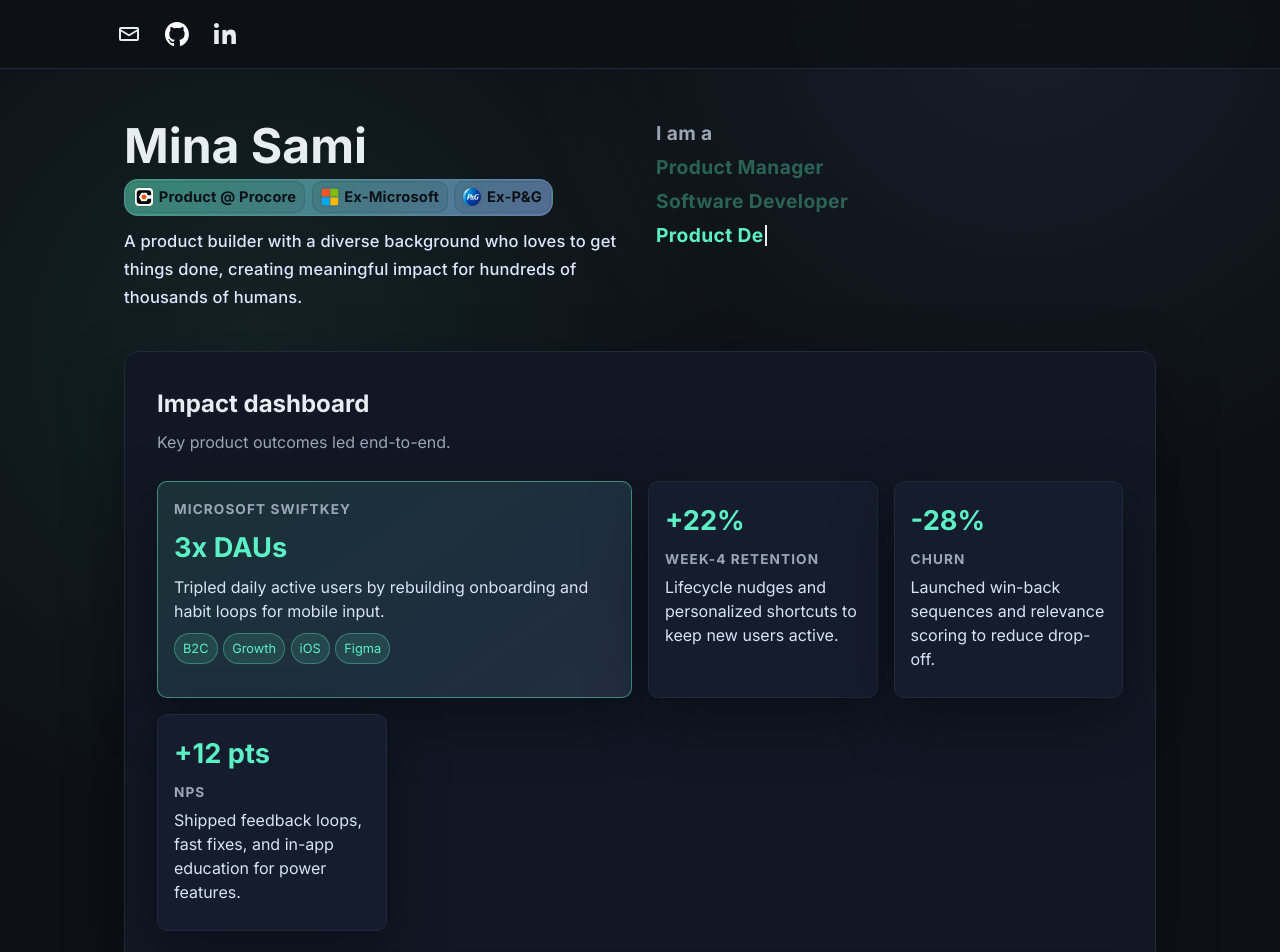
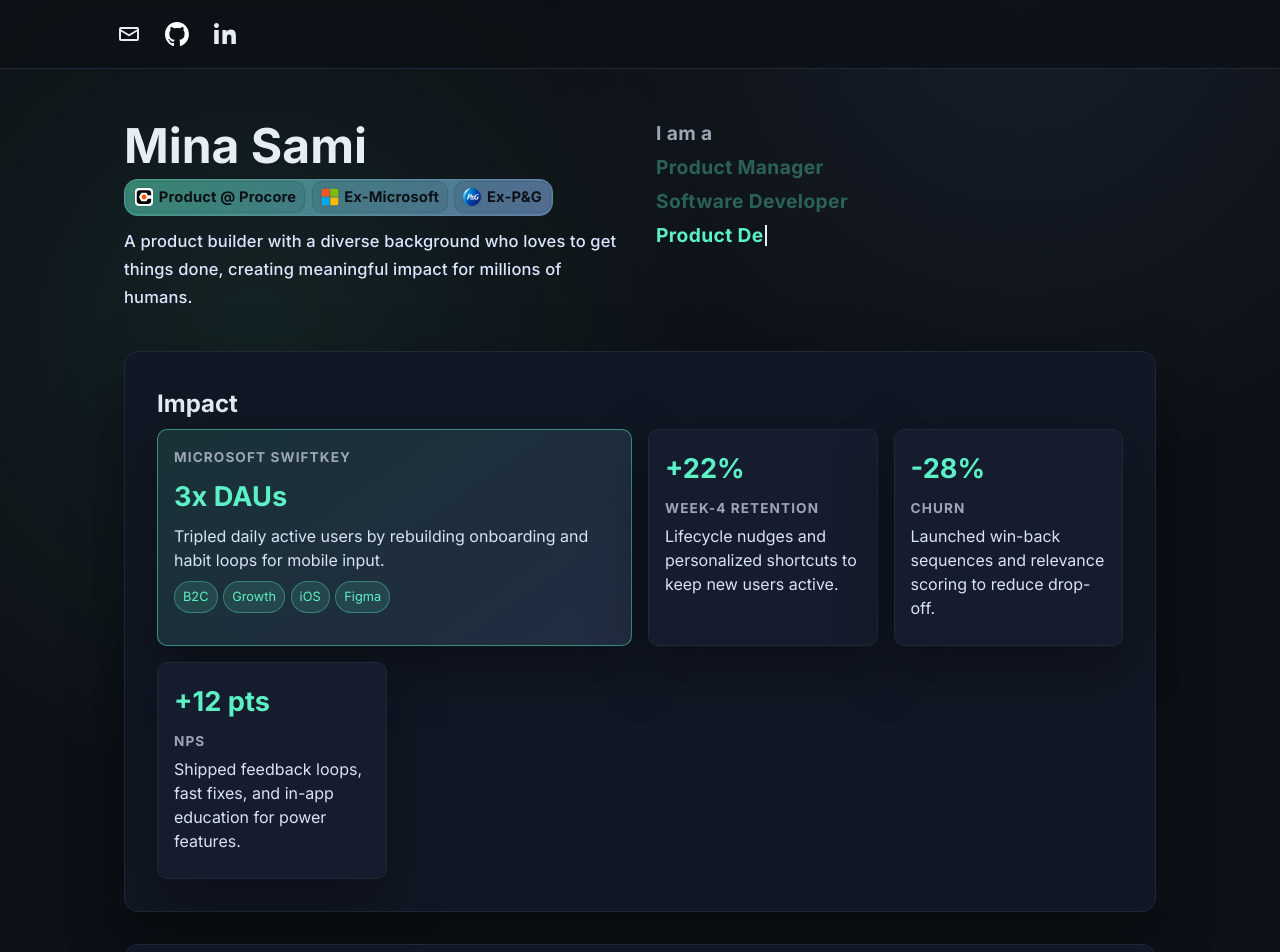
Before and after one commit to sami-m-g/sami-m-g.github.io, a Jekyll site: the page built from index.md, in a window 1280 px wide and 1400 px high. Shown: the top 952 px of the window. Built offline with Jekyll 4.4.1, drawn with Linux system fonts in a browser that asks for light colours; some of the changed text lies outside the part shown.

Commit message:
Minimum modifications

```diff
--- a/_config.yml
+++ b/_config.yml
@@ -1,7 +1,7 @@
 title: Mina Sami
 summary: >
   A product builder with a diverse background who loves to get things done,
-  creating meaningful impact for hundreds of thousands of humans.
+  creating meaningful impact for millions of humans.
 
 email: sami.mg@outlook.com
 github_username: sami-m-g
--- a/_layouts/home.html
+++ b/_layouts/home.html
@@ -129,8 +129,7 @@
 
 <section class="section-card" id="impact">
   <div class="section-header">
-    <h2>Impact dashboard</h2>
-    <p>Key product outcomes led end-to-end.</p>
+    <h2>Impact</h2>
   </div>
   <div class="kpi-grid">
     <div class="kpi-card kpi-card--hero">
@@ -161,8 +160,7 @@
 
 <section class="section-card" id="travel-map">
   <div class="section-header">
-    <h2>Travel</h2>
-    <p>Quick view of current stops.</p>
+    <h2>Travelling</h2>
   </div>
   <div class="map-shell">
     <iframe
```
